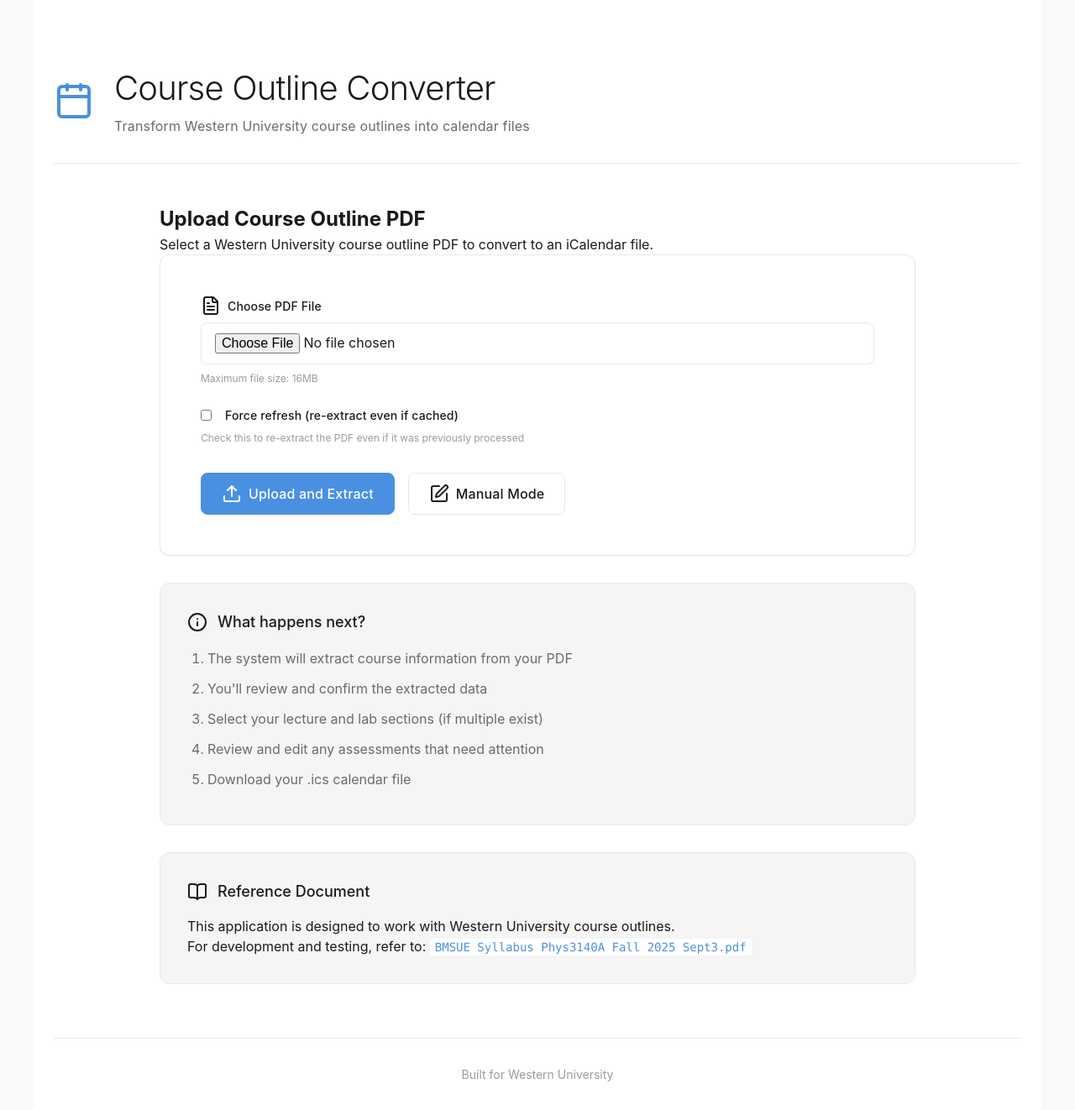
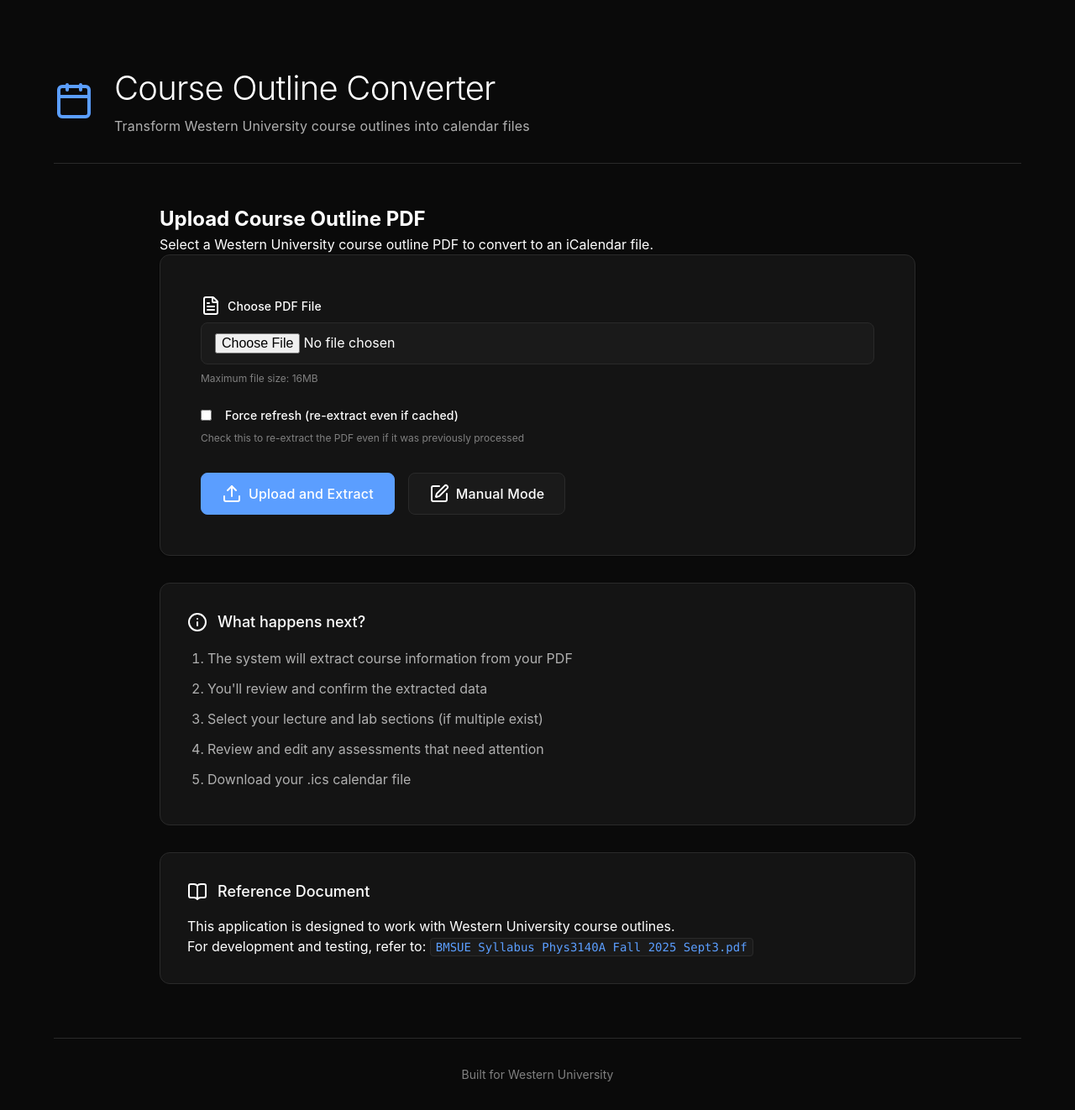
Before and after one commit to KalpKan/Plato, a Flask app: page / in a window 1280 px wide. Shown: the whole page at 84% size. Run offline with Flask 3, Linux system fonts and the light colour scheme.

Commit message:
Convert to dark mode with production-ready design
Dark Mode Features:
- Complete color palette conversion to dark theme
- Rich dark backgrounds (#0a0a0a, #141414, #1a1a1a, #202020)
- High contrast text for excellent readability
- Vibrant accent colors that pop on dark backgrounds
- Refined status colors with proper contrast

Button Improvements:
- All button text now centered (text-align: center)
- Added min-width for consistent button sizing
- Enhanced hover effects with subtle transforms
- Improved visual feedback with shadows and glows

Color Palette (Dark Mode):
- Primary: #ffffff (white text)
- Backgrounds: Deep blacks and grays (#0a0a0a to #202020)
- Accent: #5b9eff (vibrant blue)
- Borders: Subtle grays (#2a2a2a to #404040)
- Status: Refined greens, ambers, reds with proper contrast

Production-Ready Enhancements:
- Smooth transitions throughout
- Enhanced hover states on all interactive elements
- Subtle glow effects on primary actions
- Improved border visibility and contrast
- Better visual hierarchy with refined shadows
- Consistent spacing and padding maintained
- All elements properly styled for dark mode

Accessibility:
- High contrast ratios maintained
- Clear visual feedback on interactions
- Readable text on all backgrounds
- Proper focus states for keyboard navigation

```diff
--- a/static/style.css
+++ b/static/style.css
@@ -1,43 +1,51 @@
 /* Course Outline to iCalendar Converter - Premium Minimalist Design */
 
 /* ============================================
-   CSS Variables - Cohesive Color Palette
+   CSS Variables - Dark Mode Color Palette
    ============================================ */
 :root {
-    /* Primary Colors - Deep, sophisticated neutrals */
-    --color-primary: #1a1a1a;
-    --color-primary-light: #2c2c2c;
-    --color-primary-lighter: #4a4a4a;
+    /* Primary Colors - Deep, sophisticated dark neutrals */
+    --color-primary: #ffffff;
+    --color-primary-light: #e0e0e0;
+    --color-primary-lighter: #b0b0b0;
 
-    /* Background Colors - Soft, spa-like whites */
-    --color-bg-primary: #fafafa;
-    --color-bg-secondary: #ffffff;
-    --color-bg-tertiary: #f5f5f5;
+    /* Background Colors - Rich, elegant dark tones */
+    --color-bg-primary: #0a0a0a;
+    --color-bg-secondary: #141414;
+    --color-bg-tertiary: #1a1a1a;
+    --color-bg-quaternary: #202020;
 
-    /* Accent Color - Subtle, professional blue */
-    --color-accent: #4a90e2;
-    --color-accent-hover: #357abd;
-    --color-accent-light: #e8f2fc;
+    /* Accent Color - Vibrant, professional blue */
+    --color-accent: #5b9eff;
+    --color-accent-hover: #4a8eef;
+    --color-accent-light: rgba(91, 158, 255, 0.15);
+    --color-accent-dark: #3d7ad9;
 
-    /* Text Colors */
-    --color-text-primary: #1a1a1a;
-    --color-text-secondary: #6b6b6b;
-    --color-text-tertiary: #9b9b9b;
+    /* Text Colors - High contrast for readability */
+    --color-text-primary: #ffffff;
+    --color-text-secondary: #b0b0b0;
+    --color-text-tertiary: #808080;
+    --color-text-quaternary: #606060;
 
-    /* Border Colors */
-    --color-border: #e8e8e8;
-    --color-border-light: #f0f0f0;
-    --color-border-dark: #d0d0d0;
+    /* Border Colors - Subtle, refined */
+    --color-border: #2a2a2a;
+    --color-border-light: #252525;
+    --color-border-dark: #353535;
+    --color-border-hover: #404040;
 
-    /* Status Colors - Subtle, refined */
-    --color-success: #5a7c65;
-    --color-success-bg: #f0f5f2;
-    --color-warning: #b8860b;
-    --color-warning-bg: #fefbf3;
-    --color-error: #c85a5a;
-    --color-error-bg: #fef5f5;
-    --color-info: #4a90e2;
-    --color-info-bg: #f0f7ff;
+    /* Status Colors - Refined, visible on dark */
+    --color-success: #6bcf7f;
+    --color-success-bg: rgba(107, 207, 127, 0.15);
+    --color-success-border: #5ab86d;
+    --color-warning: #f5b84e;
+    --color-warning-bg: rgba(245, 184, 78, 0.15);
+    --color-warning-border: #e5a83e;
+    --color-error: #ff6b6b;
+    --color-error-bg: rgba(255, 107, 107, 0.15);
+    --color-error-border: #ef5b5b;
+    --color-info: #5b9eff;
+    --color-info-bg: rgba(91, 158, 255, 0.15);
+    --color-info-border: #4b8eef;
 
     /* Spacing - Precise, harmonious scale */
     --spacing-xs: 0.5rem;    /* 8px */
@@ -70,11 +78,12 @@
     --radius-lg: 12px;
     --radius-xl: 16px;
 
-    /* Shadows - Subtle, elegant */
-    --shadow-sm: 0 1px 2px 0 rgba(0, 0, 0, 0.05);
-    --shadow-md: 0 4px 6px -1px rgba(0, 0, 0, 0.1), 0 2px 4px -1px rgba(0, 0, 0, 0.06);
-    --shadow-lg: 0 10px 15px -3px rgba(0, 0, 0, 0.1), 0 4px 6px -2px rgba(0, 0, 0, 0.05);
-    --shadow-xl: 0 20px 25px -5px rgba(0, 0, 0, 0.1), 0 10px 10px -5px rgba(0, 0, 0, 0.04);
+    /* Shadows - Deep, elegant for dark mode */
+    --shadow-sm: 0 1px 2px 0 rgba(0, 0, 0, 0.3);
+    --shadow-md: 0 4px 6px -1px rgba(0, 0, 0, 0.4), 0 2px 4px -1px rgba(0, 0, 0, 0.3);
+    --shadow-lg: 0 10px 15px -3px rgba(0, 0, 0, 0.5), 0 4px 6px -2px rgba(0, 0, 0, 0.4);
+    --shadow-xl: 0 20px 25px -5px rgba(0, 0, 0, 0.6), 0 10px 10px -5px rgba(0, 0, 0, 0.5);
+    --shadow-glow: 0 0 20px rgba(91, 158, 255, 0.2);
 
     /* Transitions */
     --transition-fast: 150ms ease;
@@ -113,7 +123,7 @@ body {
     max-width: 1200px;
     margin: 0 auto;
     padding: var(--spacing-xl) var(--spacing-lg);
-    background-color: var(--color-bg-secondary);
+    background-color: var(--color-bg-primary);
     min-height: 100vh;
 }
 
@@ -124,6 +134,7 @@ header {
     padding: var(--spacing-2xl) 0 var(--spacing-xl);
     border-bottom: 1px solid var(--color-border);
     margin-bottom: var(--spacing-2xl);
+    background-color: var(--color-bg-primary);
 }
 
 .header-content {
@@ -147,7 +158,7 @@ header h1 {
     font-size: var(--font-size-4xl);
     font-weight: 300;
     letter-spacing: -0.02em;
-    color: var(--color-primary);
+    color: var(--color-text-primary);
     margin-bottom: var(--spacing-xs);
     line-height: var(--line-height-tight);
 }
@@ -314,8 +338,8 @@ section h4 {
     font-size: var(--font-size-base);
     font-family: var(--font-family);
     color: var(--color-text-primary);
-    background-color: var(--color-bg-secondary);
-    transition: border-color var(--transition-base), box-shadow var(--transition-base);
+    background-color: var(--color-bg-tertiary);
+    transition: border-color var(--transition-base), box-shadow var(--transition-base), background-color var(--transition-base);
 }
 
 .form-group input:focus,
@@ -365,6 +390,8 @@ section h4 {
     text-decoration: none;
     letter-spacing: 0.01em;
     white-space: nowrap;
+    text-align: center;
+    min-width: 120px;
 }
 
 .btn i {
@@ -376,24 +403,28 @@ section h4 {
     background-color: var(--color-accent);
     color: white;
     border-color: var(--color-accent);
+    text-align: center;
 }
 
 .btn-primary:hover {
     background-color: var(--color-accent-hover);
     border-color: var(--color-accent-hover);
     transform: translateY(-1px);
-    box-shadow: var(--shadow-md);
+    box-shadow: var(--shadow-md), var(--shadow-glow);
 }
 
 .btn-secondary {
-    background-color: var(--color-bg-secondary);
+    background-color: var(--color-bg-tertiary);
     color: var(--color-text-primary);
     border-color: var(--color-border);
+    text-align: center;
 }
 
 .btn-secondary:hover {
-    background-color: var(--color-bg-tertiary);
-    border-color: var(--color-border-dark);
+    background-color: var(--color-bg-quaternary);
+    border-color: var(--color-border-hover);
+    transform: translateY(-1px);
+    box-shadow: var(--shadow-sm);
 }
 
 .btn-remove-assessment {
@@ -404,22 +435,34 @@ section h4 {
     border-radius: var(--radius-sm);
     font-size: var(--font-size-xs);
     cursor: pointer;
-    transition: background-color var(--transition-base);
+    transition: all var(--transition-base);
+    display: inline-flex;
+    align-items: center;
+    justify-content: center;
+    gap: var(--spacing-xs);
+    text-align: center;
 }
 
 .btn-remove-assessment:hover {
-    background-color: #b04545;
+    background-color: var(--color-error-border);
+    transform: translateY(-1px);
+    box-shadow: var(--shadow-sm);
 }
 
 /* ============================================
    Info Boxes
    ============================================ */
 .info-box {
-    background-color: var(--color-bg-tertiary);
+    background-color: var(--color-bg-secondary);
     border: 1px solid var(--color-border);
     border-radius: var(--radius-lg);
     padding: var(--spacing-xl);
     margin-bottom: var(--spacing-xl);
+    transition: border-color var(--transition-base);
+}
+
+.info-box:hover {
+    border-color: var(--color-border-hover);
 }
 
 .info-box h3 {
@@ -450,12 +493,13 @@ section h4 {
 }
 
 .info-box code {
-    background-color: var(--color-bg-secondary);
+    background-color: var(--color-bg-tertiary);
     padding: 2px 6px;
     border-radius: var(--radius-sm);
     font-size: var(--font-size-sm);
     font-family: 'Monaco', 'Courier New', monospace;
     color: var(--color-accent);
+    border: 1px solid var(--color-border);
 }
 
 /* ============================================
```
Also changed, not shown: other parts of static/style.css (+40 -12 lines).
